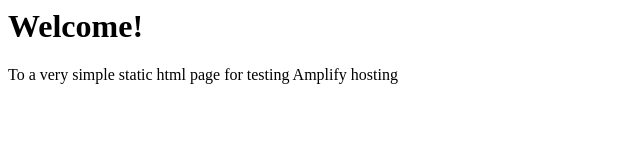
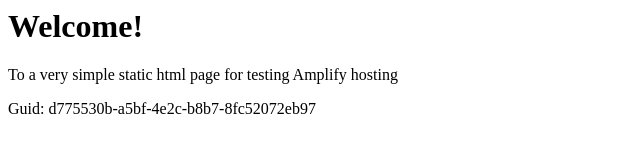
Before and after one commit to aws-aemilia-bom/Github-PR-Commit-Integration-Test-DoNotTouch-Gith-OKSLNVO2-v1-prod-ap-south-1, a website: page src/index.html in a window 1280 px wide. Shown: the whole page, without its empty margins (0-640 px from the left). Drawn offline with Linux system fonts and the light colour scheme.

Commit message:
commit from integ tests

```diff
--- a/src/index.html
+++ b/src/index.html
@@ -1,3 +1,5 @@
+
+
 <html lang="en">
 
 <head>
@@ -10,6 +12,6 @@
 <body>
     <h1>Welcome!</h1>
     <p>To a very simple static html page for testing Amplify hosting</p>
-</body>
+    <p>Guid: d775530b-a5bf-4e2c-b8b7-8fc52072eb97</p></body>
 
 </html>
```
